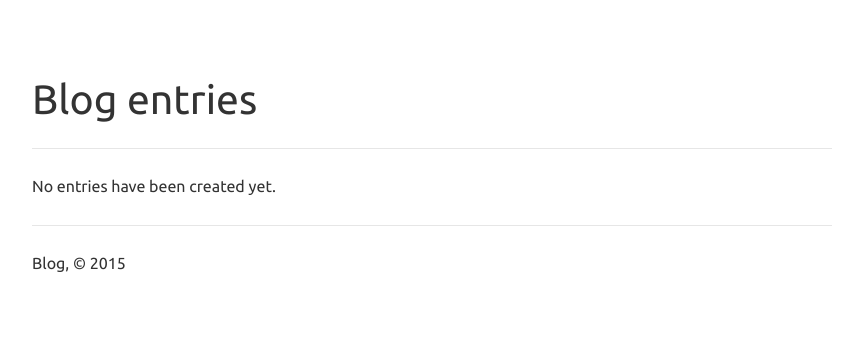
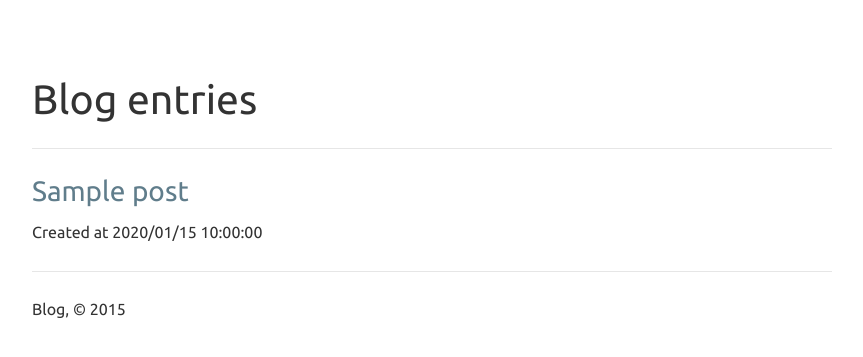
Before and after one commit to BeyondSword/webBlog, a Flask app: page / in a window 1280 px wide. Shown: the part 51-408 px from the top of the page, without its empty margins (208-1071 px from the left). Run offline with Flask 2, Linux system fonts and the light colour scheme; tables that the repository leaves empty hold one stand-in row (values such as "Sample post"); parts of the project's set-up code (start-up, migrations or seed data) failed here and were passed over; some libraries are stand-ins or nearby versions.

Commit message:
basic index and create-post

```diff
--- a/app/__init__.py
+++ b/app/__init__.py
@@ -11,8 +11,7 @@ def create_app(config_name):
     app = Flask(__name__)
     app.config.from_object(config[config_name])
 
-    from app import alchemy_model
-    from app.alchemy_model import db, test_insert, Post
+    from app.alchemy_model import db, Post
     with app.app_context():
         db.init_app(app)
     if False == os.path.isfile(config[config_name].DB_PATH):
--- a/app/alchemy_model.py
+++ b/app/alchemy_model.py
@@ -23,16 +23,21 @@ class Post(db.Model):
         self.timestamp = datetime.datetime.now()
         db.session.commit()
 
+    def __repr__(self):
+        pass
     #insert one post
     @classmethod
-    def insert(title, content, published):
+    def insert(cls, title, content, published):
         post = Post(title = title,
-                 content = "test",
-                 published = False)
+                 content = content,
+                 published = published)
         post.slug = re.sub('[^\w]+', '-', post.title.lower())
-        db.session.add(test_post)
+        db.session.add(post)
         db.session.commit()
         return post
 
-   def __repr__(self):
-        return
+    #query all posts
+    @classmethod
+    def query_posts(cls):
+        posts = Post.query.filter_by(published = True).order_by(db.desc(Post.timestamp)).all()
+        return posts
--- a/app/main/templates/create.html
+++ b/app/main/templates/create.html
@@ -10,14 +10,14 @@
       <label for="title" class="col-sm-2 control-label">Title</label>
       <div class="col-sm-10">
         <input class="form-control" id="title" name="title" type="text"
-        value="{{post.title}}">
+        value="{%if post %}{{post.title}}{% endif %}">
       </div>
     </div>
     <div class="form-group">
       <label for="Content" class="col-sm-2 control-label">Content</label>
       <div class="col-sm-10">
         <textarea class="form-control" id="content" name="content"
-            style="height: 300px;">{{post.content}}</textarea>
+				style="height: 300px;">{%if post %}{{post.content}}{% endif %}</textarea>
       </div>
     </div>
     <div class="form-group">
--- a/app/main/templates/edit.html
+++ b/app/main/templates/edit.html
@@ -4,6 +4,6 @@
 
 {% block content_title %}Edit post{% endblock %}
 
-{% block form_action %}{{ url_for('edit', slug = post.slug) }}{% endblock %}
+{% block form_action %}{{ url_for('main.edit', slug = post.slug) }}{% endblock %}
 
 {% block save_button %}Save changes{% endblock %}
--- a/app/main/templates/index.html
+++ b/app/main/templates/index.html
@@ -5,16 +5,14 @@
 {% block content_title %}{% if search %}Search "{{ search }}"{% else %}Blog entries{% endif %}{% endblock %}
 
 {% block content %}
-  {% for entry in object_list %}
-    {% if search %}
-      {% set entry = entry.entry %}
-    {% endif %}
+  {% for post in posts%}
     <h3>
-      <a href="{% if entry.published %}{{ url_for('detail', slug=entry.slug) }}{% else %}{{ url_for('edit', slug=entry.slug) }}{% endif %}">
-        {{ entry.title }}
+      <a href="{% if post.published %}{{ url_for('main.detail', slug=post.slug)
+          }}{% else %}{{ url_for('main.edit', slug=post.slug) }}{% endif %}">
+        {{ post.title }}
       </a>
     </h3>
-    <p>Created {{ entry.timestamp.strftime('%m/%d/%Y at %G:%I%p') }}</p>
+    <p>Created at {{ post.timestamp.strftime('%Y/%m/%d   %X') }}</p>
   {% else %}
     <p>No entries have been created yet.</p>
   {% endfor %}
--- a/app/main/views.py
+++ b/app/main/views.py
@@ -2,9 +2,8 @@ from .import main
 from flask import (request, render_template, session, url_for, redirect, flash)
 import functools
 from test.log import logger, set_log
-from app.model import Entry, FTSEntry
 from playhouse.flask_utils import object_list, get_object_or_404
-from app.alchemy_model import test_insert, Post
+from app.alchemy_model import Post
 
 from manage import app
 
@@ -20,7 +19,7 @@ def log_required(fn):
 @main.route("/draft/")
 @log_required
 def drafts():
-    query = Entry.drafts().order_by(Entry.timestamp.desc())
+    query = Post.drafts().order_by(Entry.timestamp.desc())
     return objects_list('index.html', query)
 
 
@@ -31,10 +30,11 @@ def create():
     if request.method == 'POST':
         #both title & content is required
         if request.form.get('title') and request.form.get('content'):
-            post = Post.insert(title = request.form['title'],
-                        content = request.form['content'],
-                        published = request.form['published'])
-            flash('Entry created successfully.', 'success')
+            published = request.form.get('published') or False
+            post = Post.insert(title = request.form.get('title'),
+                        content = request.form.get('content'),
+                        published = published)
+            flash('Post created successfully.', 'success')
             if post.published:
                 return redirect(url_for('.detail', slug = post.slug))
             else:
@@ -54,7 +54,7 @@ def edit(slug):
             post.modify(request.form['title'], request.form[content],
                     request.form[published])
 
-            flash('Entry saved successfully.', 'success')
+            flash('Post saved successfully.', 'success')
             if post.published:
                 return redirect(url_for('.detail', slug=post.slug))
             else:
@@ -66,13 +66,13 @@ def edit(slug):
 
 
 
-@main.route("/slug/")
+@main.route("/<slug>/")
 def detail(slug):
     if session.get('logged_in'):
-        query = Entry.select()
+        post = Post.query.filter_by(slug = slug).first_or_404()
     else:
-        query = Entry.public()
-    post = get_object_or_404(query, Entry.slug == slug)
+        post = Post.query.filter_by(slug = slug, published =
+                True).first_or_404()
     return render_template('detail.html', post = post)
 
 
@@ -81,10 +81,10 @@ def detail(slug):
 def index():
     search_query = request.args.get('q')
     if search_query:
-        query = Entry.search(search_query)
+        query = Post.search(search_query)
     else:
-        query = Entry.public().order_by(Entry.timestamp.desc())
-    return render_template("index.html", query = query)
+        posts = Post.query_posts()
+    return render_template("index.html", posts = posts)
 @property
 def html_content(self):
     hilite = CodeHiliteExtension(linenums=False, css_class='highlight')
--- a/config.py
+++ b/config.py
@@ -11,9 +11,10 @@ class Config:
     #SQLALCHEMY_DATABASE_URI = 'sqlite:///%s' % DB_PATH
     SQLALCHEMY_DATABASE_URI = 'mysql+pymysql://root:!Q2w3e4r@localhost/blogdb'
     SQLALCHEMY_TRACK_MODIFICATIONS = True
-    #
+
+    #flask
     SITE_WIDTH = 800
-
+    SECRET_KEY = 'keep a secret!'
 class DevelopmentConfig:
     pass
 
```
Also changed, not shown: app/main/templates/detail.html (+5 -5 lines).
